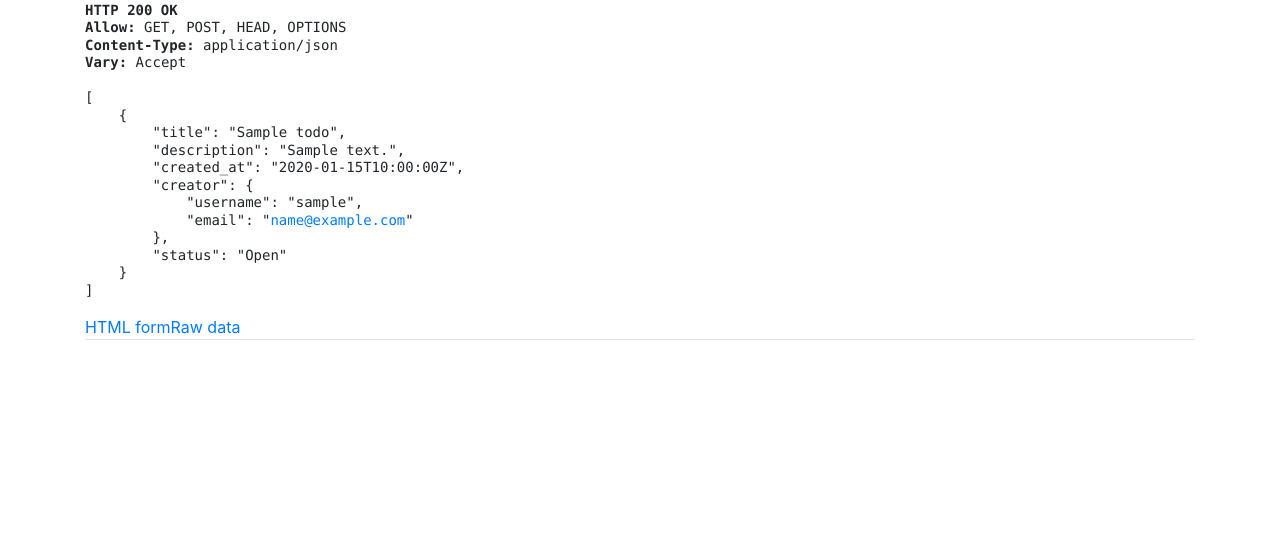
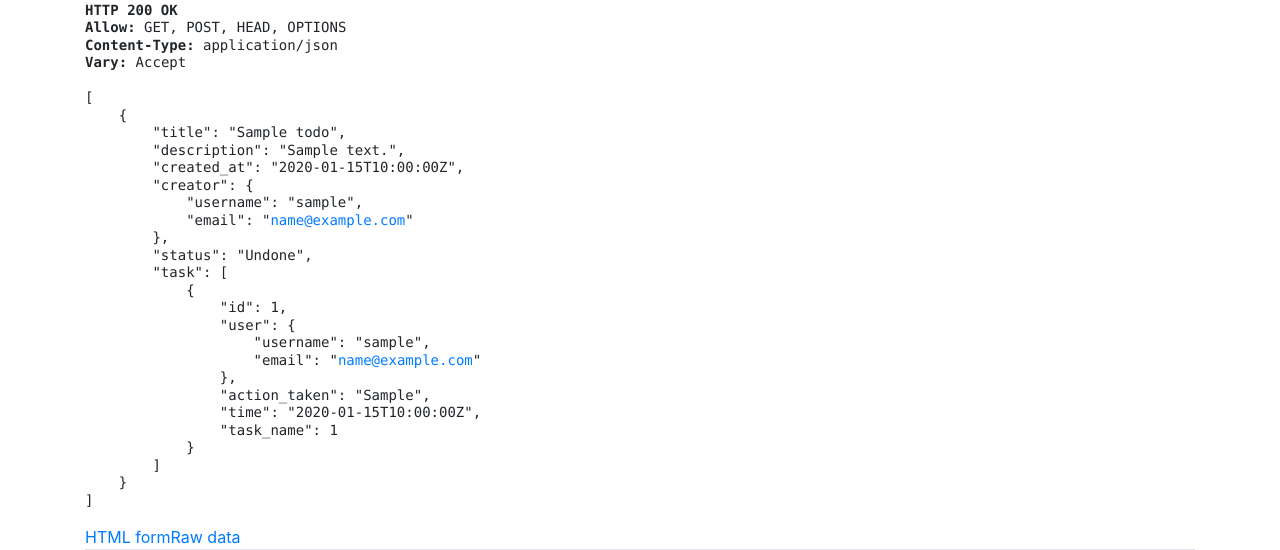
Before and after one commit to monkEsh/todoapp, a Django app: page /portal/todo-list/ in a window 1280 px wide. Shown: the part 324-874 px from the top of the page. Before the commit the page ends 664 px from the top, so only its background shows below. Run offline with Django 3.2, Linux system fonts and the light colour scheme; tables that the repository leaves empty hold one stand-in row (values such as "Sample post"); some libraries are stand-ins or nearby versions.

Commit message:
Added action to track changes on tasks

```diff
--- a/todoapp/todo/admin.py
+++ b/todoapp/todo/admin.py
@@ -1,7 +1,8 @@
 from django.contrib import admin
-from .models import Todo, TodoList
+from .models import Todo, TodoList, TodoAction
 # Register your models here.
 
 
 admin.site.register(Todo)
 admin.site.register(TodoList)
+admin.site.register(TodoAction)
--- a/todoapp/todo/models.py
+++ b/todoapp/todo/models.py
@@ -20,7 +20,7 @@ class TodoList(models.Model):
 
 class Todo(models.Model):
     status = (
-        ("Open", "Open"),
+        ("Undone", "Undone"),
         ("In-Progress", "In-Progress"),
         ("Done", "Done")
 
@@ -42,14 +42,81 @@ class Todo(models.Model):
         ordering = ('created_at',)
 
     def __str__(self):
-        return self.description
+        return self.title
 
     def close(self):
         self.status = "Done"
         self.finished_at = timezone.now()
+        TodoAction.objects.create(action_taken="Updated Status to done",
+                                  user=self.creator,
+                                  task_name=self)
         self.save()
 
     def reopen(self):
-        self.status = "Open"
+        self.status = "Undone"
         self.finished_at = None
+        TodoAction.objects.create(action_taken="Updated Status to undone",
+                                  user=self.creator,
+                                  task_name=self)
         self.save()
+
+    def in_progress(self):
+        TodoAction.objects.create(action_taken="Updated Status to In-Progress",
+                                  user=self.creator,
+                                  task_name=self)
+
+    def update_title(self, title, user):
+        status = False
+        try:
+            self.title = title
+            TodoAction.objects.create(action_taken="Updated title",
+                                      user=user,
+                                      task_name=self)
+            self.save()
+            status = True
+        except Exception as ex:
+            pass
+        return status
+
+    def update_description(self, description, user):
+        status = False
+        try:
+            self.description = description
+            TodoAction.objects.create(action_taken="Updated description",
+                                      user=user,
+                                      task_name=self)
+            self.save()
+            status = True
+        except Exception as ex:
+            pass
+        return status
+
+    def update_status(self, status, user):
+        result = False
+        try:
+            self.status = status
+            TodoAction.objects.create(action_taken="Updated status",
+                                      user=user,
+                                      task_name=self)
+            self.save()
+            result = True
+        except Exception as ex:
+            pass
+        return result
+
+
+class TodoAction(models.Model):
+    action_taken = models.CharField(max_length=128)
+    time = models.DateTimeField(auto_now=True)
+    user = models.ForeignKey(User,
+                             related_name="actor",
+                             on_delete=models.CASCADE)
+    task_name = models.ForeignKey(Todo,
+                                  related_name="task",
+                                  on_delete=models.CASCADE)
+
+    class Meta:
+        ordering = ('time',)
+
+    def __str__(self):
+        return self.action_taken
--- a/todoapp/todo/serializers.py
+++ b/todoapp/todo/serializers.py
@@ -1,7 +1,7 @@
 from django.contrib.auth.models import User
 from rest_framework import serializers
 from django.contrib.auth import (authenticate, get_user_model, login, logout)
-from .models import TodoList, Todo
+from .models import TodoList, Todo, TodoAction
 
 
 class UserSerializer(serializers.ModelSerializer):
@@ -10,8 +10,16 @@ class UserSerializer(serializers.ModelSerializer):
         fields = ('username', 'email')
 
 
+class TodoActionsSerializer(serializers.ModelSerializer):
+    user = UserSerializer(read_only=True)
+    class Meta:
+        model = TodoAction
+        fields = "__all__"
+
+
 class TodoSerializer(serializers.ModelSerializer):
     creator = UserSerializer(read_only=True)
+    task = TodoActionsSerializer(read_only=True, many=True)
 
     class Meta:
         model = Todo
@@ -20,7 +28,8 @@ class TodoSerializer(serializers.ModelSerializer):
             "description",
             "created_at",
             "creator",
-            "status"
+            "status",
+            "task"
         ]
 
 
--- a/todoapp/todo/urls.py
+++ b/todoapp/todo/urls.py
@@ -18,4 +18,6 @@ urlpatterns = [
     url(r'^change-status/', views.update_status, name="update-task"),
     url(r'^add-task/', views.add_task, name="add-task"),
     url(r'add_task_list/', views.add_task_list, name="add_task_list"),
+    url(r'edit-task/', views.edit_task_page, name="edit_task"),
+    url(r'edit-task-data/', views.edit_task, name="edit")
 ]
--- a/todoapp/todo/views.py
+++ b/todoapp/todo/views.py
@@ -105,17 +105,17 @@ def todo_tasks(request, tasklist):
     data = {"total_tasks": {},
             "done_tasks": {},
             "inprogress": {},
-            "open_tasks": {},
+            "undone_tasks": {},
             "tasklist": tasklist}
     qs = TodoList.objects.get(title=tasklist)
 
     qs = Todo.objects.filter(todolist=qs)
     data["total_tasks"] = qs.count()
-    data["open_tasks"]["count"] = qs.filter(status="Open").count()
+    data["undone_tasks"]["count"] = qs.filter(status="Undone").count()
     data["done_tasks"]["count"] = qs.filter(status="Done").count()
     data["inprogress"]["count"] = qs.filter(status="In-Progress").count()
 
-    data["open_tasks"] = qs.filter(status="Open")
+    data["undone_tasks"] = qs.filter(status="Undone")
     data["done_tasks"] = qs.filter(status="Done")
     data["inprogress"] = qs.filter(status="In-Progress")
     # return JsonResponse(data)
@@ -130,11 +130,38 @@ def update_status(request):
     qs.status = status
     if status == "Done":
         qs.close()
-    if status == "Open":
+    elif status == "Undone":
         qs.reopen()
+    elif status == "In-Progress":
+        qs.in_progress()
     qs.save()
+    return redirect("tasks", tasklist=tasklist)
 
-    return redirect("tasks", tasklist=tasklist)
+
+@csrf_exempt
+def edit_task(request):
+    data = {"success": False}
+    try:
+        title = request.POST.get("title")
+        col = request.POST.get("col")
+        value = request.POST.get("value")
+        qs = Todo.objects.get(title=title)
+        res = False
+        if col == "title":
+            res = qs.update_title(title=value, user=request.user)
+        elif col == "description":
+            res = qs.update_description(description=value, user=request.user)
+        elif col == "status":
+            res = qs.update_status(status=value, user=request.user)
+        if res:
+            data["success"] = True
+            data["message"] = "%s updated successfully" % col
+        else:
+            data["message"] = "Failed to update %s" % col
+    except Exception as ex:
+        data["message"] = "Failed to update %s" % [ex]
+    finally:
+        return JsonResponse(data)
 
 
 @csrf_exempt
@@ -186,6 +213,21 @@ def add_task_list(request):
     finally:
         return JsonResponse(data)
 
+
+def edit_task_page(request):
+    data = {}
+    try:
+        tasklist = request.GET.get("tasklist")
+        task = request.GET.get("task")
+        data["tasklist"] = tasklist
+
+        task_obj = Todo.objects.get(title=task)
+        data["data"] = task_obj
+
+        return render(request, "pages/update-task.html", data)
+    except Exception as ex:
+        return HttpResponse(ex)
+
 """
 User interface with system
 """
@@ -232,20 +274,16 @@ class TodoViewSet(CreateModelMixin, ListAPIView):
 
     serializer_class = TodoSerializer
     permission_classes = [IsCreatorOrReadOnly]
-    # queryset = Todo.objects.all()
 
     def get_queryset(self):
         qs = Todo.objects.all()
         try:
-            query = self.request.GET("q")
-            if query is not None:
-                qs = qs.filter(
-                    Q(description__iscontains=query) |
-                    Q(is_finished__iscontains=query)
-                ).distinct()
-        except:
+            query = self.request.GET.get("q")
+            qs = qs.filter(
+                Q(title__icontains=query)
+            ).distinct()
+        except Exception as ex:
             pass
-
         return qs
 
     def perform_create(self, serializer):
```
Also changed, not shown: todoapp/todo/static/js/custom.js (+65 -0 lines), todoapp/todo/templates/pages/task-details.html (+19 -8 lines), todoapp/todo/templates/pages/update-task.html (added, +106 -0 lines).
